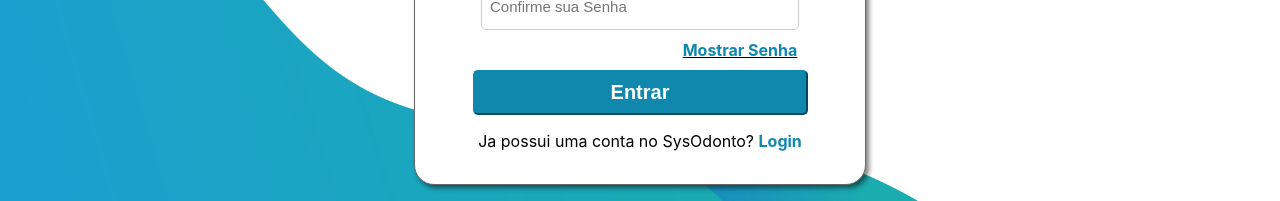
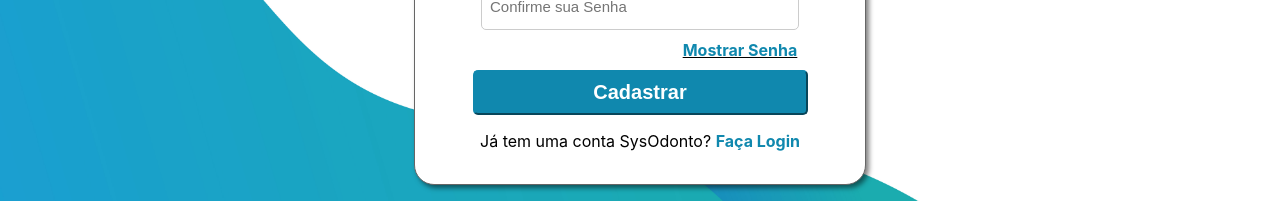
Before and after one commit to kamps07/SysOdontoFrontEnd, a React (Create React App) app in the folder sysodonto/: page /Cadastro in a window 1280 px wide. Shown: the part 527-728 px from the top of the page. Built offline with nearby package versions, Linux system fonts and the light colour scheme; the HTML template or start-up script is replaced by a standard one.

Commit message:
Atualização na rota do texto

```diff
--- a/sysodonto/src/pages/Cadastro/Cadastro.jsx
+++ b/sysodonto/src/pages/Cadastro/Cadastro.jsx
@@ -14,7 +14,7 @@ export default function Cadastro() {
     const [mostrarSenha, setMostrarSenha] = useState(false);
 
     const navigate = useNavigate();
-    const Logar = navigate("/Login");
+    const Logar = () => { navigate("/Login")};
 
     const toggleMostrarSenha = () => {
         setMostrarSenha(!mostrarSenha);
@@ -82,9 +82,9 @@ export default function Cadastro() {
                             </a>
                         </div>
 
-                        <button className="login-button">Entrar</button>
+                        <button className="login-button">Cadastrar</button>
 
-                        <p> Ja possui uma conta no SysOdonto? <span className='destaque' onClick={Logar}>Login</span></p>
+                        <p> Já tem uma conta SysOdonto? <span className='destaque' onClick={Logar}>Faça Login</span></p>
                     </div>
                 </div>
             </div>
--- a/sysodonto/src/pages/Login/Login.jsx
+++ b/sysodonto/src/pages/Login/Login.jsx
@@ -14,7 +14,10 @@ export default function Login() {
     const [senha, setSenha] = useState("");
     const [mostrarSenha, setMostrarSenha] = useState(false);
 
-    const Cadastrar = navigate("/Cadastro");
+    const Cadastrar = () => {
+        navigate("/Cadastro");
+    };
+
 
     useEffect(() => {
         VerificarLogin();
```
